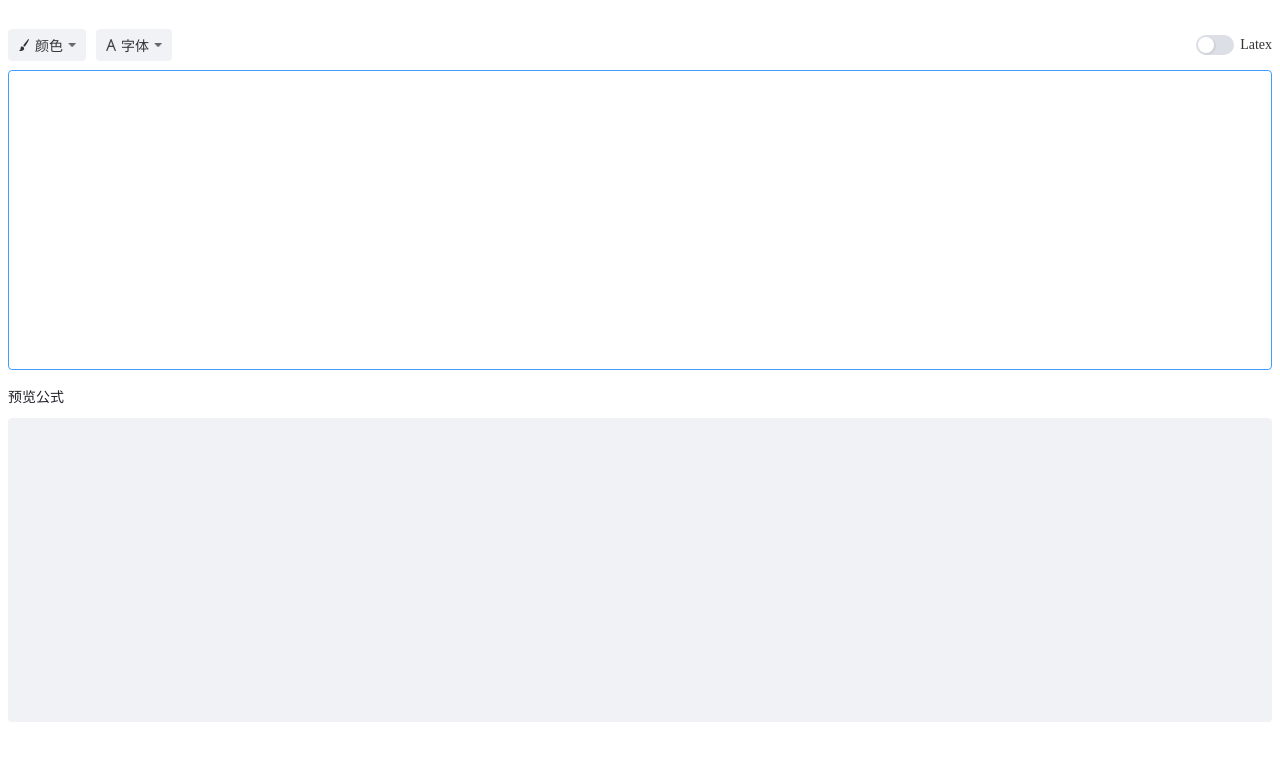
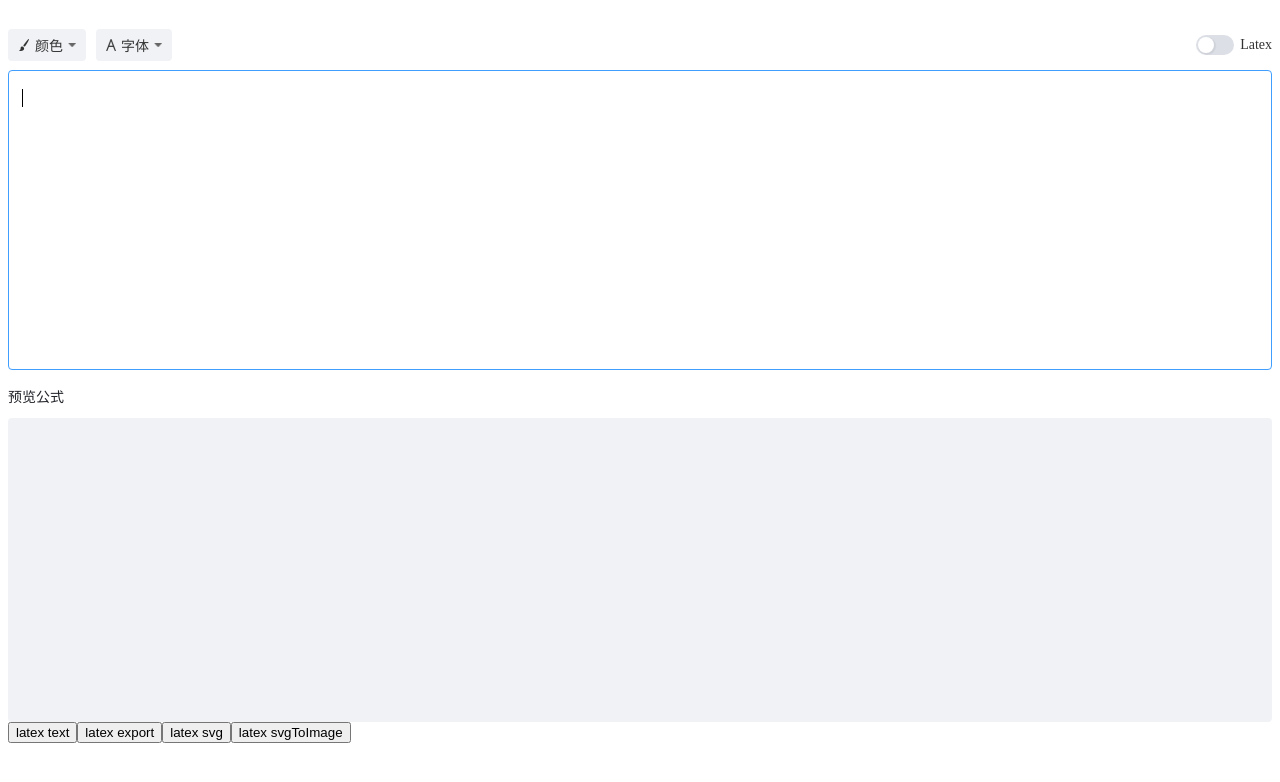
Before and after one commit to wiscgazf/formula-editor, a Vue app: page / in a window 1280 px wide. Shown: the top 782 px of the page. Built offline with nearby package versions, Linux system fonts and the light colour scheme.

Commit message:
fix: 修改渲染模式为svg

```diff
--- a/index.html
+++ b/index.html
@@ -7,51 +7,52 @@
     <title>Vite + Vue + TS</title>
     <script src="https://cdn.bootcdn.net/ajax/libs/jquery/1.11.0/jquery.min.js"></script>
     <script src="https://polyfill.io/v3/polyfill.min.js?features=es6"></script>
-    <script src="https://cdn.bootcdn.net/ajax/libs/mathjax/3.2.2/es5/tex-mml-chtml.min.js"></script>
+    <!--    <script src="https://cdn.bootcdn.net/ajax/libs/mathjax/3.2.2/es5/tex-mml-chtml.min.js"></script>-->
+    <script src="https://cdn.bootcdn.net/ajax/libs/mathjax/3.2.2/es5/tex-svg-full.min.js"></script>
     <script>
         window.MathJax.config = {
             showMathMenu: false,
             showProcessingMessages: false, //关闭js加载过程信息
-            messageStyle: "none", //不显示信息
-            extensions: ["tex2jax.js"],
-            jax: ["input/TeX", "input/MathML", "output/SVG"],
+            messageStyle: 'none', //不显示信息
+            extensions: ['tex2jax.js'],
+            jax: ['input/TeX', 'input/MathML', 'output/SVG'],
             tex: {
                 extensions: [
-                    "AMSmath.js",
-                    "AMSsymbols.js",
-                    "enclose.js"
+                    'AMSmath.js',
+                    'AMSsymbols.js',
+                    'enclose.js'
                 ],
                 Macros: {
                     RR: ['\\mathbb{R}', 0],
                     f: ['{\\bf #1}', 1],
                     overppprime: ['{{#1}^{\\prime\\prime\\prime}}', 1]
                 },
-                preview: "none",
-                inlineMath: [["$", "$"], ["$$", "$$"],['\\(', '\\)']], //行内公式选择符
-                skipTags: ["script", "noscript", "style", "textarea", "pre", "code", "a"], //避开某些标签
+                preview: 'none',
+                tags: 'svg',
+                inlineMath: [['$', '$'], ['$$', '$$'], ['\\(', '\\)']], //行内公式选择符
+                skipTags: ['script', 'noscript', 'style', 'textarea', 'pre', 'code', 'a'], //避开某些标签
             },
-            "HTML-CSS": {
-                availableFonts: ["STIX","TeX"], //可选字体
+            'HTML-CSS': {
+                availableFonts: ['STIX', 'TeX'], //可选字体
                 showMathMenu: false, //关闭右击菜单显示
                 linebreaks: { automatic: true },
                 mtextFontInherit: true
             },
             EqnChunkDelay: 100,
             svg: {
-                font: "Tex",
-                undefinedFamily: "songti",
+                font: 'Tex',
+                undefinedFamily: 'songti',
                 useFontCache: false,
                 useGlobalCache: false,
                 linebreaks: {
                     automatic: false,
-                    width: "container"
+                    width: 'container'
                 },
                 EqnChunk: 500,
             },
-            displayAlign: "left",
-            messageStyle: "none",
-            skipStartupTypeset: true,
-            skipStartupTypeset: false,
+            displayAlign: 'left',
+            messageStyle: 'none',
+            skipStartupTypeset: false
         }
     </script>
 </head>
--- a/src/App.vue
+++ b/src/App.vue
@@ -1,9 +1,32 @@
 <script setup lang="ts">
 import FormulaEditor from './packages/components/FormulaEditor/src/index.vue'
+import {ComponentInstance, ref} from 'vue'
 // import {FormulaEditor} from '../lib/formula-editor.js'
 // import {ZfButton} from '../lib/formula-editor.js'
+const formulaRef = ref<ComponentInstance<typeof FormulaEditor> | null>(null)
+
+const getLatex = () => {
+  console.log('formulaRef', formulaRef.value?.latexText())
+}
+
+const latexExport = ()=>{
+  formulaRef.value?.exportSvg()
+}
+
+const latexSvg = ()=>{
+  console.log(formulaRef.value?.svgHtml())
+}
+const svgToImage = ()=>{
+  formulaRef.value?.svgToImage()
+}
 </script>
 
 <template>
-  <FormulaEditor/>
+  <div>
+    <FormulaEditor ref="formulaRef"/>
+    <button @click="getLatex">latex text</button>
+    <button @click="latexExport">latex export</button>
+    <button @click="latexSvg">latex svg</button>
+    <button @click="svgToImage">latex svgToImage</button>
+  </div>
 </template>
--- a/src/packages/components/FormulaEditor/src/index.less
+++ b/src/packages/components/FormulaEditor/src/index.less
@@ -296,6 +296,7 @@
       font-size: 20px;
       border-radius: 4px;
       padding: 2px 16px;
+      overflow-x: auto;
 
       :deep(.MathJax) {
         text-align: left;
@@ -308,4 +309,31 @@
       color: rgb(33, 35, 41);
     }
   }
+
+  * {
+    scrollbar-color: var(--el-scrollbar-bg-color) var(--el-fill-color-light)
+  }
+
+  ::-webkit-scrollbar {
+    width: 6px
+  }
+
+  ::-webkit-scrollbar:horizontal {
+    height: 6px
+  }
+
+  ::-webkit-scrollbar-track {
+    border-radius: 10px
+  }
+
+  ::-webkit-scrollbar-thumb {
+    background-color: #0003;
+    border-radius: 10px;
+    transition: all .2s ease-in-out
+  }
+
+  ::-webkit-scrollbar-thumb:hover {
+    cursor: pointer;
+    background-color: #0000004d
+  }
 }
--- a/src/packages/components/FormulaEditor/src/index.vue
+++ b/src/packages/components/FormulaEditor/src/index.vue
@@ -1,5 +1,5 @@
 <script setup lang="ts">
-import {defineOptions, ref, onMounted, nextTick, computed, onUnmounted} from 'vue'
+import {defineOptions, ref, onMounted, nextTick, computed, onUnmounted, defineExpose} from 'vue'
 // eslint-disable-next-line @typescript-eslint/ban-ts-comment
 // @ts-expect-error
 import HighlightLatex from '../mathquill/highlight'
@@ -247,6 +247,67 @@ const initFormulaPreview = (dom: HTMLDivElement) => {
   })
 }
 
+// 获取svg
+const svgHtml = () => {
+  let html = window.MathJax.tex2svg(calcLatexVal.value, {em: 12, ex: 6, display: false})
+  let text = html.firstChild
+  return text.outerHTML
+}
+
+// 获取latex
+const latexText = () => {
+  return latexVal.value
+}
+
+// 导出 svg
+const exportSvg = () => {
+  //获取svg
+  let dom = document.querySelector('.latex-viewer>.MathJax')?.firstChild
+  if (!dom) {
+    throw new Error('dom not fount')
+  }
+  // 将 SVG 节点转换为 XML 字符串
+  const svgString = new XMLSerializer().serializeToString(dom)
+
+  // 下载 SVG 文件
+  const file = new Blob([svgString], {type: 'image/svg+xml'})
+  const url = URL.createObjectURL(file)
+  const link = document.createElement('a')
+  link.href = url
+  link.download = 'math.svg'
+  document.body.appendChild(link)
+  link.click()
+  document.body.removeChild(link)
+  URL.revokeObjectURL(url)
+}
+
+const svgToImage = () => {
+  const svgElement = document.querySelector('.latex-viewer>.MathJax')?.firstChild
+  if (!svgElement) {
+    throw new Error('dom not fount')
+  }
+  const canvas = document.createElement('canvas')
+  canvas.width = svgElement.clientWidth
+  canvas.height = svgElement.clientHeight
+  const ctx = canvas.getContext('2d')
+  const data = new XMLSerializer().serializeToString(svgElement)
+  const svg = new Blob([data], {type: 'image/svg+xml;charset=utf-8'})
+  const url = URL.createObjectURL(svg)
+  const image = new Image()
+  image.onload = function () {
+    ctx?.drawImage(image, 0, 0)
+    URL.revokeObjectURL(url)
+    // 导出为图片
+    const png = canvas.toDataURL('image/png')
+    // 下载图片
+    const a = document.createElement('a')
+    a.href = png
+    a.download = 'math.png'
+    a.click()
+  }
+  image.src = url
+}
+
 // 切换编辑器类型
 const changeEditType = () => {
   if (isLatex.value) {
@@ -271,6 +332,13 @@ const changeEditType = () => {
 const latexChange = () => {
   highLightIns.value?.textareaToDiv()
 }
+
+defineExpose({
+  latexText,
+  svgHtml,
+  exportSvg,
+  svgToImage
+})
 </script>
 
 <template>
@@ -342,4 +410,8 @@ const latexChange = () => {
 
 <style lang="less" scoped>
 @import "./index.less";
+
+.CtxtMenu_MenuFrame {
+  display: none;
+}
 </style>
--- a/vite.config.lib.ts
+++ b/vite.config.lib.ts
@@ -9,7 +9,7 @@ export default defineConfig({
   build: {
     emptyOutDir: true,
     target: 'modules',
-    outDir: 'lib',
+    outDir: 'dist',
     assetsInlineLimit: 0,
     rollupOptions: {
       external: ['vue'],
```
